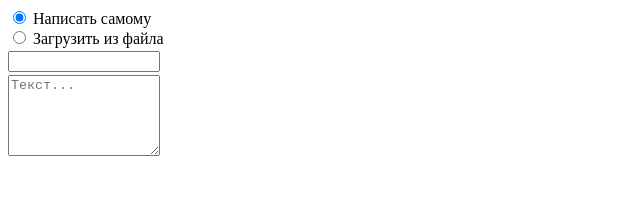
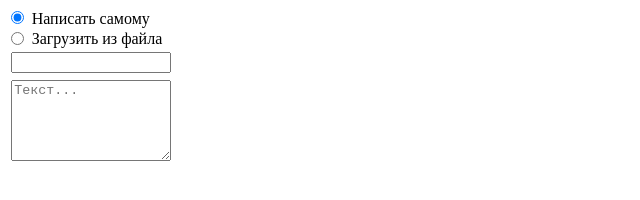
Before and after one commit to SherdenZ/books, a plain HTML site: page index.html in a window 1280 px wide. Both pictures are taken after a click on the radio button "Написать самому". Shown: the whole page, without its empty margins (0-640 px from the left). Drawn offline with Linux system fonts and the light colour scheme.

Commit message:
refactor:  change functions of the project

```diff
--- a/assets/script/script.js
+++ b/assets/script/script.js
@@ -1,39 +1,27 @@
-let name = document.getElementById('name');
+let self = document.getElementById('write-yourself');
 
-let self = document.getElementById('self');
+let load = document.getElementById('load-from-file');
 
-let load = document.getElementById('load');
+let way = document.getElementById('way-to-add');
 
-let form = document.querySelector('form');
-
-form.onclick = function(event) {
+way.onclick = function(event) {
     let target = event.target;
 
     if (target.id == '') return;
 
-    clear(name);
-
-    let bookName = document.createElement('input');
-    bookName.className = 'book-name';
-    bookName.type = 'text';
-    name.append(bookName);
-
     if (target.id == 'self') {
-        let newTextarea = document.createElement('textarea');
-        newTextarea.cols = 30;
-        newTextarea.rows = 5;
-        newTextarea.placeholder = 'Текст...';
-        newTextarea.className = 'description-book';
-        name.append(newTextarea);
-    } else if(target.id == 'load') {
-        let load = document.createElement('input');
-        load.type = 'file';
-        load.className = 'load-file';
-        name.append(load);
-    };
+        show(self);
+        hide(load);
+    } else {
+        show(load);
+        hide(self);
+    }
 }
 
+function hide(element) {
+    element.className = 'hide';
+}
 
-function clear(element) {
-    element.innerHTML = "";
+function show (element) {
+    element.className = 'show';
 }
--- a/assets/style/style.css
+++ b/assets/style/style.css
@@ -1,7 +1,7 @@
-#name {
+body {
     display: inline-flex;
     flex-direction: column;
-    width: 12%;
+    width: 13%;
 }
 
 .description-book {
@@ -15,3 +15,24 @@
 .load-file {
     margin-top: 2%;
 }
+
+form {
+    display: inline-flex;
+    flex-direction: column;
+}
+
+input {
+    margin: 2%;
+}
+
+textarea {
+    margin: 2%;
+}
+
+.hide {
+    display: none;
+}
+
+.show {
+    display: inherit;
+}
--- a/index.html
+++ b/index.html
@@ -8,7 +8,7 @@
 </head>
 <body>
 
-    <form action="" method="post">
+    <form action="#" method="POST" id="way-to-add">
         <div class="self">
             <input type="radio" name="book" id="self">
             <label for="self">Написать самому</label>
@@ -17,12 +17,15 @@
             <input type="radio" name="book" id="load">
             <label for="load">Загрузить из файла</label>
         </div>
-        <div id="name">
-        </div>
-
-
     </form>
-
+    <form action="#" method="post" id="write-yourself" class="hide">
+        <input type="text" name="book-name" id="book-name">
+        <textarea name="book-description" id="book-description" cols="30" rows="5" placeholder="Текст..."></textarea>
+    </form>
+    <form action="#" method="post" id="load-from-file" class="hide">
+        <input type="text" name="book-name" id="book-name">
+        <input type="file" name="book-description" id="book-description">
+    </form>
     <script src="./assets/script/script.js"></script>
 </body>
 </html>
```
